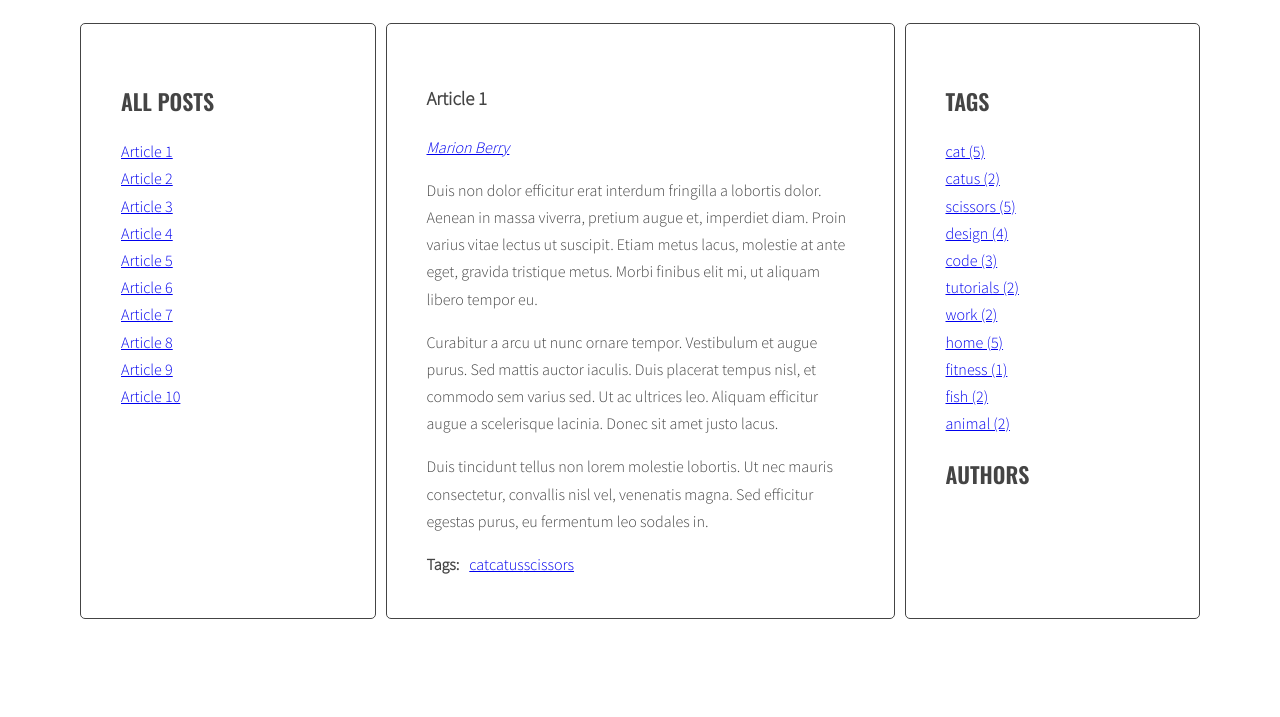
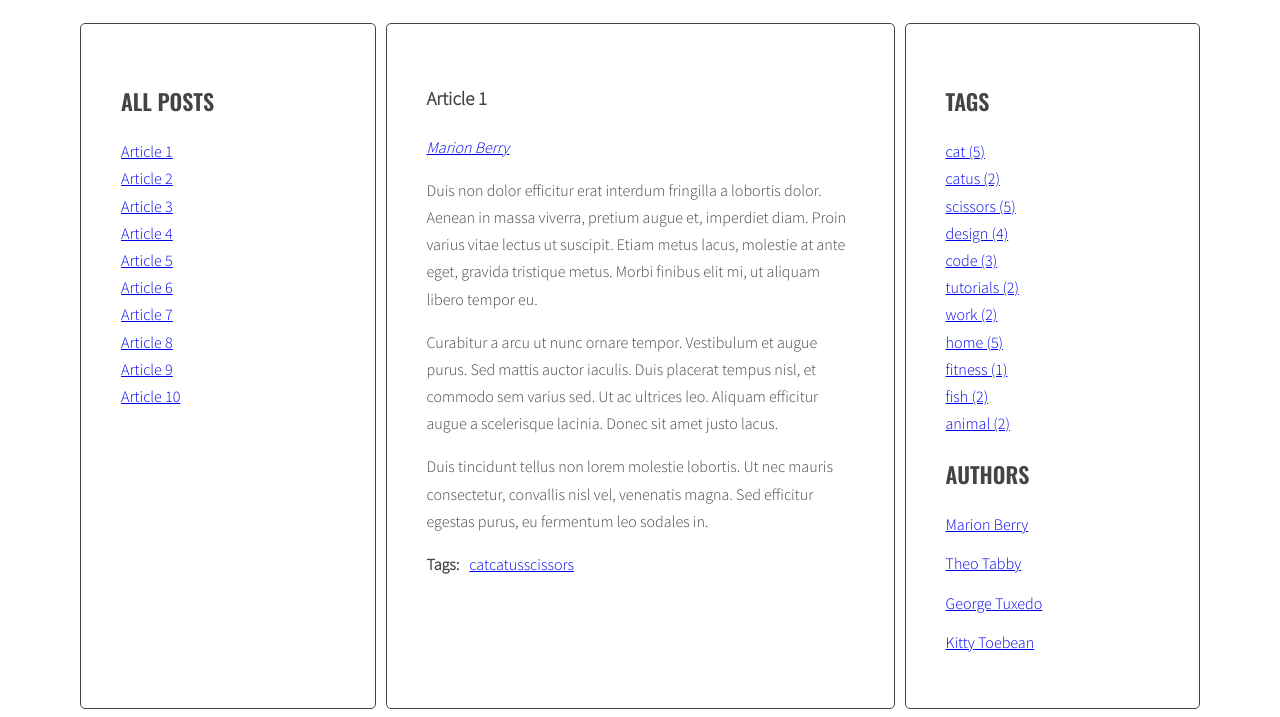
Before and after one commit to kucers/java-blog, a website: page index.html in a window 1280 px wide. Shown: the part 220-937 px from the top of the page. Before the commit the page ends 847 px from the top, so only its background shows below. Drawn offline with nearby package versions, Linux system fonts and the light colour scheme.

Commit message:
Add authors in sidebar

```diff
--- a/js/script.js
+++ b/js/script.js
@@ -1,5 +1,5 @@
 /*Pytania
-1. z watchem: pokazuja mi errory do poprawienia takie jak za duza ilosc tab
+czcionki tagow nie maja roznych rozmiarow
 */
 'use strict';
 
@@ -42,7 +42,8 @@ const optArticleSelector = '.post',
   optArticleAuthorActiveSelector = '.post-author.active',
   optTagsListSelector = '.tags.list',
   optCloudClassCount = 5,
-  optCloudClassPrefix = 'tag-size-' ;
+  optCloudClassPrefix = 'tag-size-',
+  optAuthorsListSelector = '.authors.list';
 
 function generateTitleLinks(customSelector = '') {
 
@@ -135,7 +136,7 @@ function generateTags() {
   //console.log('list', tagList);
   // /* [NEW] add html from allTags to tagList */
   // //tagList.innerHTML = allTags.join(' ');
-  console.log('allTags',allTags);
+  //console.log('allTags',allTags);
   /*create variable for all links HTML code */
   const tagsParams = calculateTagsParams(allTags);
   // console.log('tagParams',tagsParams);
@@ -220,6 +221,7 @@ function addClickListenersToTags() {
 addClickListenersToTags();
 
 function generateAuthors() {
+  const allAuthors = {};
   /* find all articles */
   const articles = document.querySelectorAll(optArticleSelector);
   //console.log('all articles', articles);
@@ -227,9 +229,9 @@ function generateAuthors() {
   for (let article of articles) {
     /* find tags wrapper */
     const authorList = article.querySelector(optArticleAuthorSelector)
-    //console.log('tag List', tagList);
+    //console.log('authorList', authorList);
     /* make html variable with empty string */
-    //let html = '';
+    let html = '';
     /* get tags from data-author attribute */
     const articleAuthor = article.getAttribute('data-author');
     //console.log('data-author', articleAuthor);
@@ -242,7 +244,13 @@ function generateAuthors() {
     const linkHTML = '<a href="#' + articleAuthor + '">' + articleAuthor + '</a>';
     //console.log('html', linkHTML);
     /* add generated code to html variable */
-    //html = html + linkHTML;
+    html = html + linkHTML;
+    if (!allAuthors.hasOwnProperty(articleAuthor)){
+      allAuthors[articleAuthor] = 1;
+
+    } else {
+      allAuthors[articleAuthor]++;
+    }
     /* END LOOP: for each tag */
     //}
     /* insert HTML of all the links into the tags wrapper */
@@ -250,6 +258,25 @@ function generateAuthors() {
     //console.log('author list: ',authorList);
     /* END LOOP: for every article: */
   }
+  const authors = document.querySelector(optAuthorsListSelector);
+  //console.log('list', tagList);
+  // /* [NEW] add html from allTags to tagList */
+  // //tagList.innerHTML = allTags.join(' ');
+  //console.log('allTags',allTags);
+  /*create variable for all links HTML code */
+  //const tagsParams = calculateTagsParams(allTags);
+  // console.log('tagParams',tagsParams);
+  let allAuthorsHTML = '';
+  /* START LOOP: for each tag in allTags*/
+  for (let author in allAuthors) {
+    allAuthorsHTML +='<li><a href="#' + author + '">'+ author + '</a></li>';
+    //const tagLinkHTML = '<li><a href="#tag-' + tag + '" class="'+ calculateTagClass (allTags[tag], tagsParams) +'">'+ tag + ' (' + allTags[tag] + ')</a></li>';
+    //console.log('tagLinkHTML', tagLinkHTML);
+  }
+
+  //console.log(allTagsHTML);
+  authors.innerHTML = allAuthorsHTML;
+  //console.log('taglist',tagList);
 }
 
 generateAuthors();
```
Also changed, not shown: sass/style.scss (+20 -0 lines).
